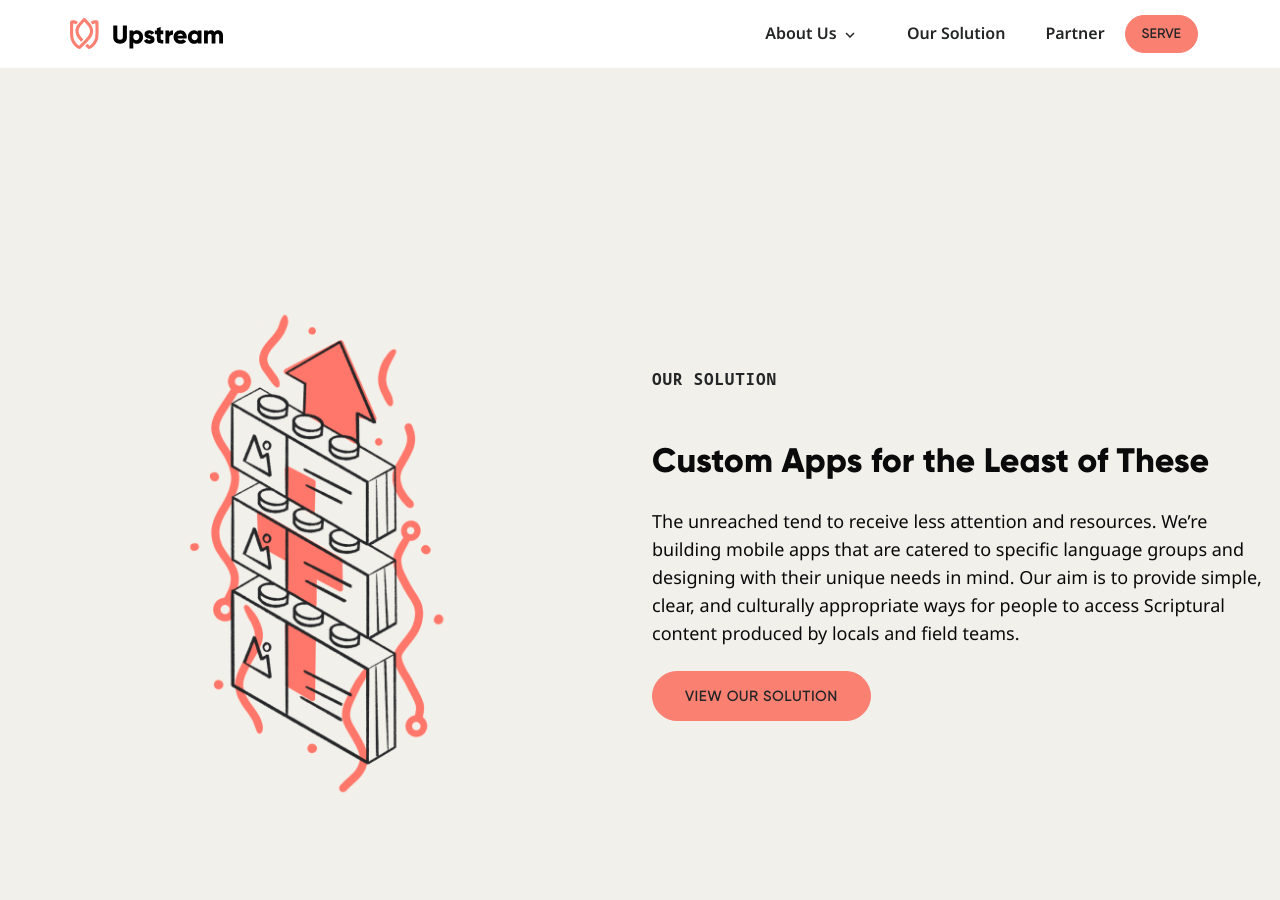
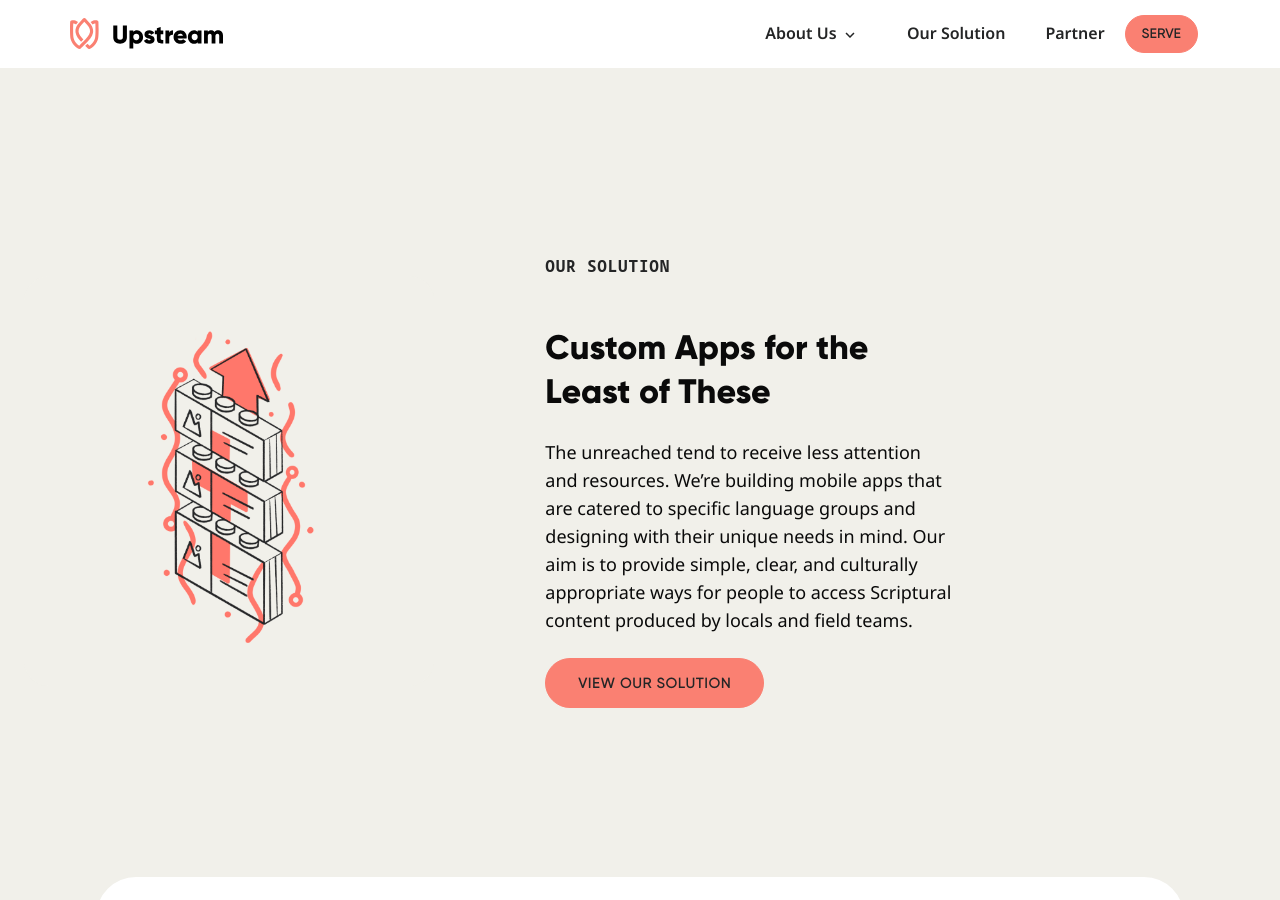
Before and after one commit to UpstreamCode/upstreamcode.github.io, a Jekyll site: the page built from _pages/index.html, in a window 1280 px wide and 900 px high, scrolled down 1381 px. Built offline with Jekyll 4.4.1, drawn with Linux system fonts in a browser that asks for light colours.

Commit message:
Fixed issue with content on home page.

```diff
--- a/_pages/index.html
+++ b/_pages/index.html
@@ -81,15 +81,14 @@
       </div>
     </div>
 
-    <div
-      id="content-box-2"
-      class="row justify-content-between align-items-center"
-    >
-      <div class="start-image-box order-1 col-12 col-md-6 text-center">
+    <div id="content-box-2" class="col col-12 col-lg-10 justify-content-center">
+      <div class="row p-4 align-items-center">
+        <div class="col col-12 col-md-6 col-lg-5 align-self-center justify-self-center">
           <img src="{{ "/assets/images/lego-stack.png" | relative_url }}"
         class="img-fluid" alt="A stack of bricks fitting nicely together">
         </div>
-      <div class="content-box order-2 col-12 col-md-6">
+        <div class="d-none d-lg-flex col col-lg-1"></div>
+        <div class="col col-12 col-md-6 col-lg-5 content-box">
           <p class="tagline">Our Solution</p>
           <h2>Custom Apps for the Least of These</h2>
           <p>
@@ -100,6 +99,7 @@
             Scriptural content produced by locals and field teams.
           </p>
           <button class="btn btn-primary" type="button">View Our Solution</button>
+        </div>
       </div>
     </div>
   </div>
```
Lines whose indentation alone changed are shown as unchanged.
